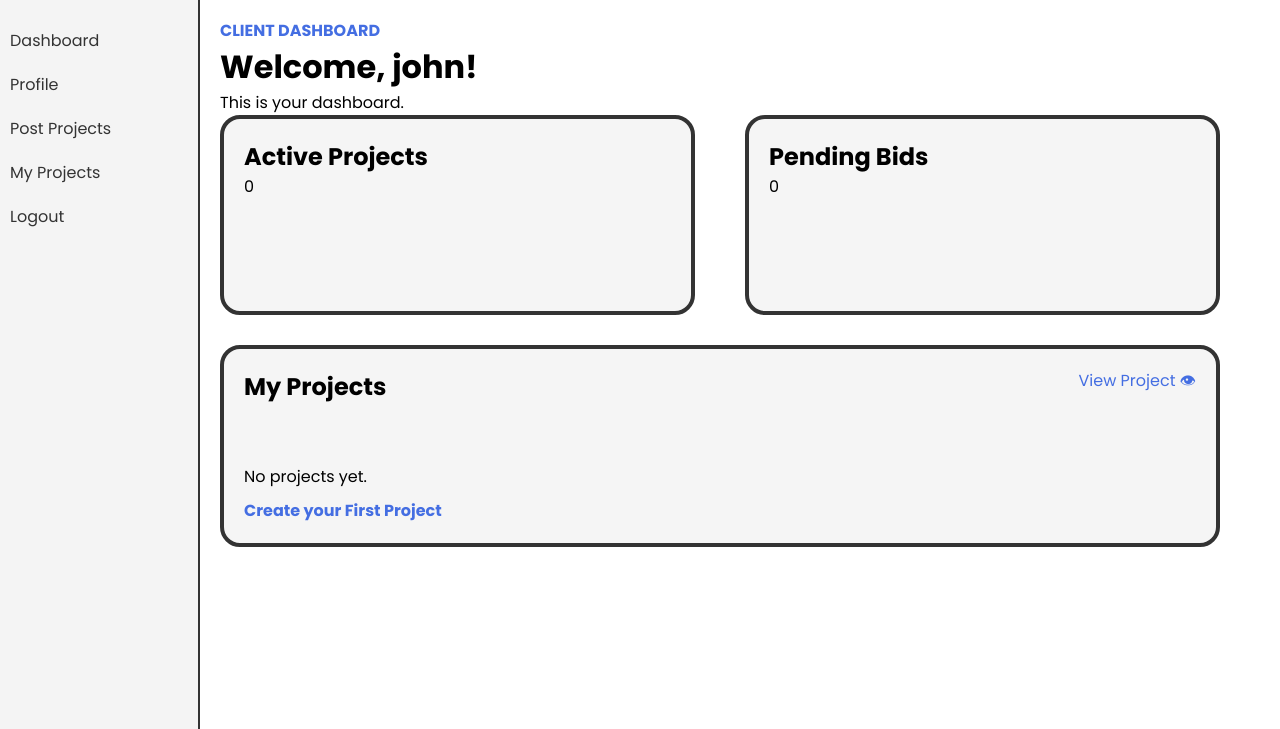
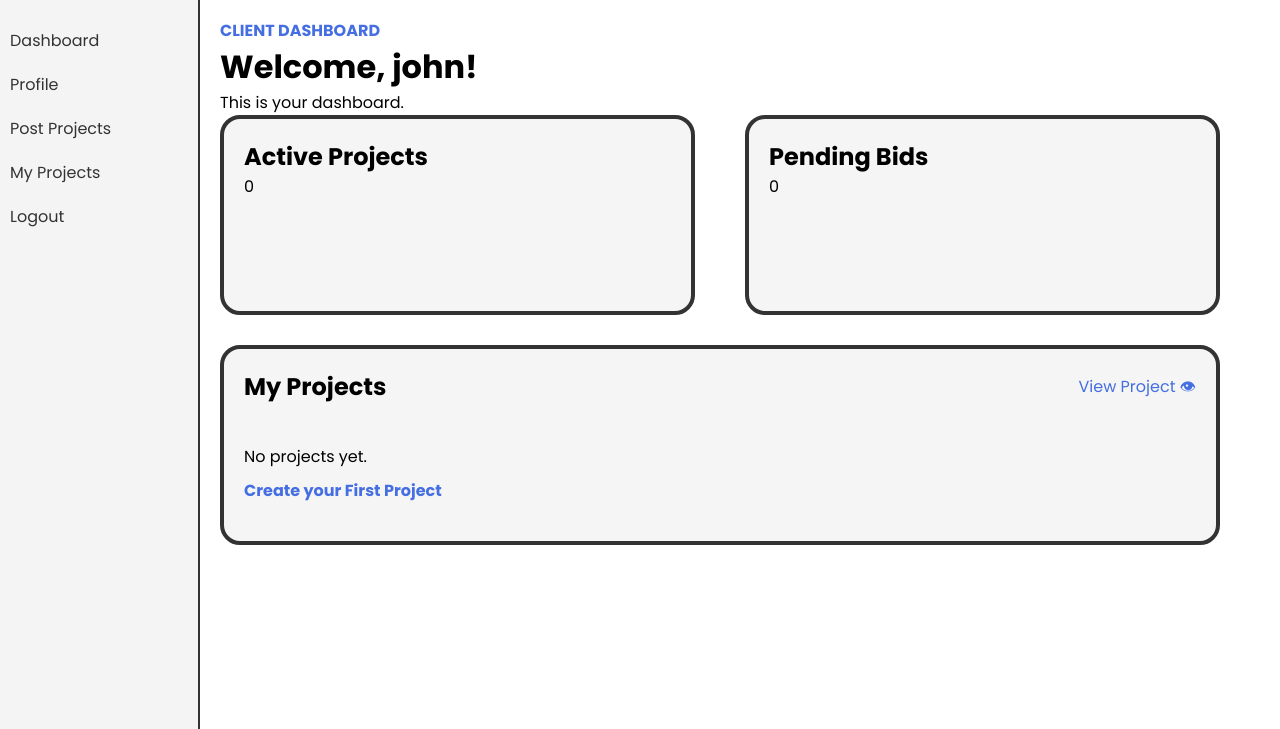
Before and after one commit to johnloydsantiago13-tech/AUP, a PHP site: page /Client.php in a window 1280 px wide. Shown: the part 71-800 px from the top of the page. Run offline with PHP 8.4, Linux system fonts and the light colour scheme; a user stored in the database is signed in; data comes from the database, SQL or seed files in the repository.

```diff
--- a/frontend/Client.php
+++ b/frontend/Client.php
@@ -65,8 +65,16 @@ $projectCount = $result->num_rows;
                 </div>
 
                 <div class="Second-box">
-                    <div class="Second-left">
-                        <h2>My Projects</h2>
+                    <div class="Second-top">
+                        <div class="Second-left">
+                            <h2>My Projects</h2>
+                        </div>
+                        <div class="Second-right">
+                            <a href="ClientBids.php" id="ButtonP">View Project &#128065;</a>
+                        </div>
+                    </div>
+
+                    <div class="Second-box-bottom">
                         <?php if ($projectCount == 0) { ?>
                         <p id="p1">No projects yet.</p>
                         <a href="ClientPostProject.php" id="ButtonP"><b>Create your First Project</b></a>
@@ -82,10 +90,6 @@ $projectCount = $result->num_rows;
                         </div>
                         <?php }} ?>
                     </div>
-
-                    <div class="Second-right">
-                        <a href="ClientBids.php" id="ButtonP">View Project &#128065;</a>
-                    </div>
                 </div>
         </div>
     </div>
--- a/frontend/Dashboard.css
+++ b/frontend/Dashboard.css
@@ -121,34 +121,52 @@ body {
 
   .Second-box {
   display: flex;
-  justify-content: space-between;
+  flex-direction: column;
+  gap: 20px;
   background-color: var(--second-color);
   border: 4px solid var(--primary-color);
   min-height: 200px;
   width: 1000px;
   border-radius: 20px;
   padding: 20px;
+  box-sizing: border-box;
 
+  .Second-top {
+    display: flex;
+    justify-content: space-between;
+    align-items: center;
 
-  .Second-left {
+    h2 {
+      margin: 0;
+    }
+    #ButtonP {
+      color: var(--third-color);
+      text-decoration: none;
+    }
+  }
+
+  .Second-box-bottom {
+    display: flex;
+    flex-direction: column;
+
+    .dash-project {
+      border-bottom: 4px solid palegoldenrod;
+      padding-bottom: 15px;
+      margin-bottom: 20px;
+    }
+    .dash-project:last-child {
+      border-bottom: none;
+      margin: 0;
+    }
+
     #p1 {
-      padding-top: 60px;
+      padding-top: 20px;
       padding-bottom: 10px;
     }
     #ButtonP {
       color: var(--third-color);
       text-decoration: none;
     }
-
-  }
-
-  .Second-right{
-    #ButtonP {
-    color: var(--third-color);
-    text-decoration: none;
-
-    }
-
   }
   }
 
```
